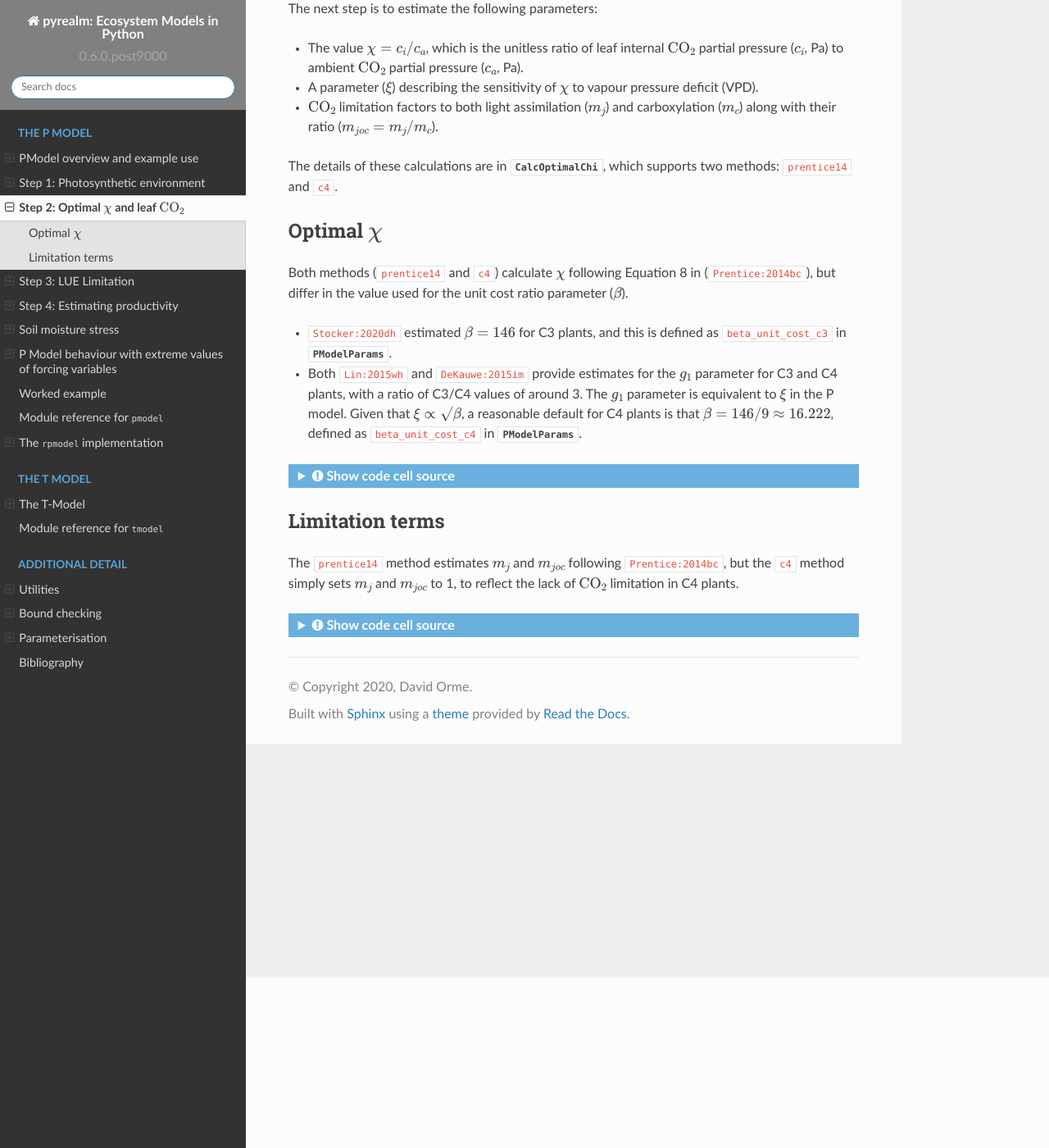
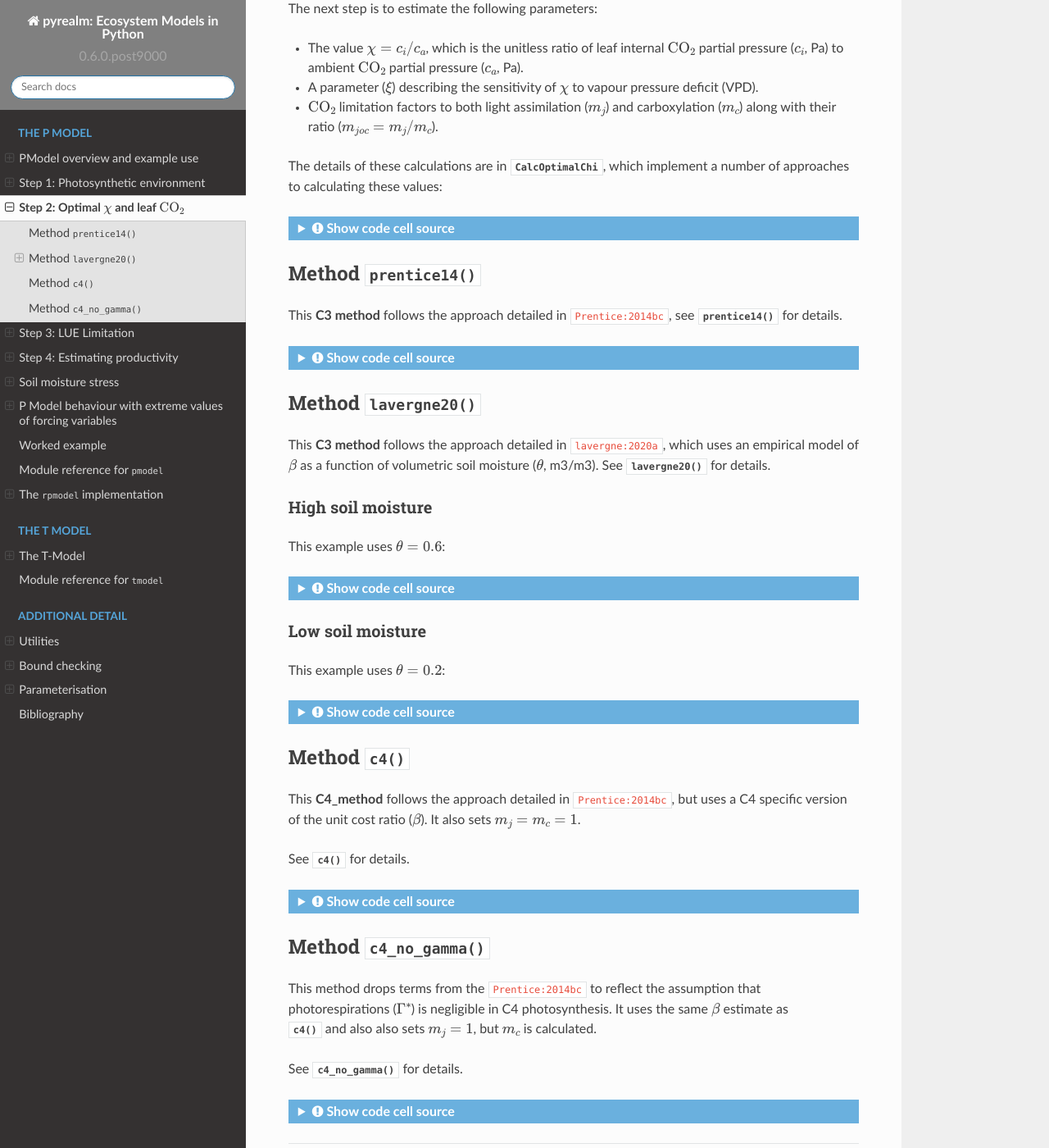
Before and after one commit to ImperialCollegeLondon/pyrealm, a Sphinx documentation site: the page built from source/pmodel/optimal_chi.md, in a window 1280 px wide and 1400 px high, scrolled down 208 px. Shown: the whole window at 82% size. Built offline with Sphinx 7.4.7 and the Read the Docs theme 2.0.0, drawn with Linux system fonts in a browser that asks for light colours; cross-references to code outside the pages are shown as plain code.

Commit message:
Updated optimal_chi.md docs to show new methods and updated other docs using c4 argument to PModel

````diff
--- a/source/pmodel/optimal_chi.md
+++ b/source/pmodel/optimal_chi.md
@@ -1,9 +1,11 @@
 ---
 jupytext:
-  formats: md:myst
+  formats: ipynb,md:myst
   text_representation:
     extension: .md
     format_name: myst
+    format_version: 0.13
+    jupytext_version: 1.11.5
 kernelspec:
   display_name: Python 3
   language: python
@@ -23,27 +25,11 @@ The next step is to estimate the following parameters:
   carboxylation ($m_c$) along with their ratio ($m_{joc} = m_j / m_c$).
 
 The details of these calculations are in {class}`~pyrealm.pmodel.CalcOptimalChi`,
-which supports two methods: `prentice14` and `c4`.
+which implement a number of approaches to calculating these values:
 
-## Optimal $\chi$
+```{code-cell} ipython3
+:tags: [hide-input]
 
-Both methods (`prentice14` and `c4`) calculate $\chi$ following Equation 8 in
-({cite}`Prentice:2014bc`), but differ in the value used for the unit cost
-ratio parameter ($\beta$).
-
-*  {cite}`Stocker:2020dh` estimated $\beta = 146$ for C3 plants, and this is
-   defined as `beta_unit_cost_c3` in {class}`~pyrealm.param_classes.PModelParams`.
-
-*  Both {cite}`Lin:2015wh` and {cite}`DeKauwe:2015im` provide estimates for the
-    $g_1$ parameter for C3 and C4 plants, with a ratio of C3/C4 values of around
-    3. The $g_1$ parameter is equivalent to $\xi$ in the P model. Given that
-    $\xi \propto \surd\beta$, a reasonable default for C4 plants is that $\beta
-    = 146 / 9 \approx 16.222$, defined as  `beta_unit_cost_c4` in
-    {class}`~pyrealm.param_classes.PModelParams`.
-
-
-```{code-cell} python
-:tags: [hide-input]
 from itertools import product
 from pyrealm import pmodel
 import numpy as np
@@ -67,110 +53,142 @@ tc_4d, patm_4d, vpd_4d, co2_4d = np.meshgrid(tc_1d, patm_1d, vpd_1d, co2_1d)
 # Calculate the photosynthetic environment
 pmodel_env = pmodel.PModelEnvironment(tc=tc_4d, patm=patm_4d,vpd=vpd_4d, co2=co2_4d)
 
-# Run the P Models
-pmodel_c3 = pmodel.PModel(pmodel_env)
-pmodel_c4 = pmodel.PModel(pmodel_env, c4=True)
+# A plotter function for a model
+def plot_opt_chi(mod):
 
-# Create line plots of optimal chi
+    # Create a list of combinations and line formats
+    # (line col: PATM, style: CO2, marker used for VPD)
 
-# Create a list of combinations and line formats
-# (line col: PATM, style: CO2, marker used for VPD)
+    idx_vals = {'vpd': zip([0, 1], vpd_1d),
+                'patm': zip([0, 1], patm_1d),
+                'co2': zip([0, 1], co2_1d)}
 
-idx_vals = {'vpd': zip([0, 1], vpd_1d),
-            'patm': zip([0, 1], patm_1d),
-            'co2': zip([0, 1], co2_1d)}
+    idx_combos = list(product(*idx_vals.values()))
+    line_formats = ['r-','r--','b-', 'b--'] * 2
 
-idx_combos = list(product(*idx_vals.values()))
-line_formats = ['r-','r--','b-', 'b--'] * 2
+    # Create side by side subplots
+    fig, (ax1, ax2, ax3) = pyplot.subplots(1, 3, figsize=(16, 5))
 
-# Create side by side subplots
-fig, (ax1, ax2) = pyplot.subplots(1, 2, figsize=(12, 5), sharey=True)
+    # Loop over the variables
+    for ax, var, label in ((ax1, 'chi', 'Optimal $\chi$'),
+                           (ax2, 'mj', '$m_j$'),
+                           (ax3, 'mc', '$m_c$')):
 
-# Loop over the combinations for c3 and c4 models
-for ((vdx, vvl), (pdx,pvl), (cdx, cvl)), lfmt in zip(idx_combos, line_formats):
+        # Get the variable to be plotted
+        var_values = getattr(mod.optchi, var)
 
-    ax1.plot(tc_1d, pmodel_c3.optchi.chi[pdx, :, vdx, cdx], lfmt)
-    ax2.plot(tc_1d, pmodel_c4.optchi.chi[pdx, :, vdx, cdx], lfmt)
+        # Plot line combinations
+        for ((vdx, vvl), (pdx,pvl), (cdx, cvl)), lfmt in zip(idx_combos, line_formats):
 
+            ax.plot(tc_1d, var_values[pdx, :, vdx, cdx], lfmt)
 
-# Add markers to note the two VPD inputs
-for vdx, mrkr in zip([0, 1], ['o', '^']):
-    for ax, mod in zip([ax1, ax2], [pmodel_c3, pmodel_c4]):
+        # Annotate graph and force common y limits
+        ax.set_title(f'Variation in {label}')
+        ax.set_xlabel('Temperature °C')
+        ax.set_ylabel(label)
+        ax.set_ylim([-0.02,1.02])
 
-        mean_chi_at_low_end = mod.optchi.chi[:, 0, vdx, :].mean()
-        ax.scatter(tc_1d[0] - 2, mean_chi_at_low_end, marker=mrkr,
-                   s=60, c='none', edgecolor='black')
+        # Add markers to note the two VPD inputs
+        for vdx, mrkr in zip([0, 1], ['o', '^']):
 
+            mean_at_min_temp = var_values[:, 0, vdx, :].mean()
+            ax.scatter(tc_1d[0] - 2, mean_at_min_temp, marker=mrkr,
+                       s=60, c='none', edgecolor='black')
 
-ax1.set_title('C3 variation in optimal $\chi$')
-ax2.set_title('C4 variation in optimal $\chi$')
+    # create a legend showing the combinations
+    blnk = Line2D([], [], color='none')
+    rd = Line2D([], [], linestyle='-', color='r')
+    bl = Line2D([], [], linestyle='-', color='b')
+    sld = Line2D([], [], linestyle='-', color='k')
+    dsh = Line2D([], [], linestyle='--', color='k')
+    circ = Line2D([], [], marker='o', linestyle='', markersize=10,
+                  markeredgecolor='k', markerfacecolor='none')
+    trng = Line2D([], [], marker='^', linestyle='', markersize=10,
+                  markeredgecolor='k', markerfacecolor='none')
 
-for this_ax in (ax1, ax2):
-    this_ax.set_xlabel('Temperature °C')
-    this_ax.set_ylabel('Optimal $\chi$')
+    ax1.legend([blnk, blnk, blnk, rd, sld, circ, bl, dsh, trng ],
+              ['patm', 'co2', 'vpd',
+                f"{patm_1d[0]} Pa", f"{co2_1d[0]} ppm", f"{vpd_1d[0]} Pa",
+                f"{patm_1d[1]} Pa", f"{co2_1d[1]} ppm", f"{vpd_1d[1]} Pa"
+                ],
+              ncol=3, loc='upper left', frameon=False);
 
-# create a legend showing the combinations
-blnk = Line2D([], [], color='none')
-rd = Line2D([], [], linestyle='-', color='r')
-bl = Line2D([], [], linestyle='-', color='b')
-sld = Line2D([], [], linestyle='-', color='k')
-dsh = Line2D([], [], linestyle='--', color='k')
-circ = Line2D([], [], marker='o', linestyle='', markersize=10,
-              markeredgecolor='k', markerfacecolor='none')
-trng = Line2D([], [], marker='^', linestyle='', markersize=10,
-              markeredgecolor='k', markerfacecolor='none')
-
-ax2.legend([blnk, blnk, blnk, rd, sld, circ, bl, dsh, trng ],
-           ['patm', 'co2', 'vpd',
-            f"{patm_1d[0]} Pa", f"{co2_1d[0]} ppm", f"{vpd_1d[0]} Pa",
-            f"{patm_1d[1]} Pa", f"{co2_1d[1]} ppm", f"{vpd_1d[1]} Pa"
-            ],
-           ncol=3, loc='upper left', frameon=False)
-pyplot.show()
+    #pyplot.tight_layout();
 ```
 
-## Limitation terms
+## Method {meth}`~pyrealm.pmodel.CalcOptimalChi.prentice14`
 
-The `prentice14` method estimates $m_j$ and $m_{joc}$ following {cite}`Prentice:2014bc`,
-but the `c4` method simply sets $m_j$ and $m_{joc}$ to 1, to reflect the lack
-of $\ce{CO2}$ limitation in C4 plants.
+This **C3 method** follows the approach detailed in {cite}`Prentice:2014bc`, see
+{meth}`~pyrealm.pmodel.CalcOptimalChi.prentice14` for details.
 
+```{code-cell} ipython3
+:tags: [hide-input]
+# Run the P Model and plot predictions
+pmodel_c3 = pmodel.PModel(pmodel_env, method_optchi='prentice14')
+plot_opt_chi(pmodel_c3)
+```
 
-```{code-cell} python
+## Method {meth}`~pyrealm.pmodel.CalcOptimalChi.lavergne20`
+
+This **C3 method** follows the approach detailed in {cite}`lavergne:2020a`,
+which uses an empirical model of $\beta$ as a function of volumetric soil
+moisture ($\theta$, m3/m3). See
+{meth}`~pyrealm.pmodel.CalcOptimalChi.lavergne20` for details.
+
+### High soil moisture
+
+This example uses $\theta = 0.6$:
+
+```{code-cell} ipython3
 :tags: [hide-input]
+pmodel_env_th06 = pmodel.PModelEnvironment(tc=tc_4d, patm=patm_4d,vpd=vpd_4d,
+                                            co2=co2_4d, theta=0.6)
+# Run the P Model and plot predictions
+pmodel_lav_th06 = pmodel.PModel(pmodel_env_th06, method_optchi='lavergne20')
+plot_opt_chi(pmodel_lav_th06)
+```
 
-# Create side by side subplots for mj, mjoc
-fig, (ax1, ax2) = pyplot.subplots(1, 2, figsize=(12, 5))
+### Low soil moisture
 
-# Loop over the combinations for c3 and c4 models
-for ((vdx, vvl), (pdx,pvl), (cdx, cvl)), lfmt in zip(idx_combos, line_formats):
+This example uses $\theta = 0.2$:
 
-    ax1.plot(tc_1d, pmodel_c3.optchi.mj[pdx, :, vdx, cdx], lfmt)
-    ax2.plot(tc_1d, pmodel_c3.optchi.mjoc[pdx, :, vdx, cdx], lfmt)
+```{code-cell} ipython3
+:tags: [hide-input]
+pmodel_env_th02 = pmodel.PModelEnvironment(tc=tc_4d, patm=patm_4d,vpd=vpd_4d,
+                                            co2=co2_4d, theta=0.2)
+# Run the P Model and plot predictions
+pmodel_lav_th02 = pmodel.PModel(pmodel_env_th02, method_optchi='lavergne20')
+plot_opt_chi(pmodel_lav_th02)
+```
 
+## Method {meth}`~pyrealm.pmodel.CalcOptimalChi.c4`
 
-# Add markers to note the two VPD inputs
-for vdx, mrkr in zip([0, 1], ['o', '^']):
-    for ax, mod in zip([ax1, ax2], [pmodel_c3.optchi.mj, pmodel_c3.optchi.mjoc]):
+This **C4_method** follows the approach detailed in {cite}`Prentice:2014bc`, but
+uses a C4 specific version of the unit cost ratio ($\beta$). It also sets
+$m_j = m_c = 1$.
 
-        mean_val_at_low_end = mod[:, 0, vdx, :].mean()
-        ax.scatter(tc_1d[0] - 2, mean_val_at_low_end, marker=mrkr,
-                   s=60, c='none', edgecolor='black')
+See {meth}`~pyrealm.pmodel.CalcOptimalChi.c4` for details.
 
-for this_ax, var in zip((ax1, ax2), ('$m_{j}$', '$m_{joc}$')):
-    this_ax.set_xlabel('Temperature °C')
-    this_ax.set_ylabel(var)
-    this_ax.set_title('C3 variation in ' + var)
+```{code-cell} ipython3
+:tags: [hide-input]
+# Run the P Model and plot predictions
+pmodel_c4 = pmodel.PModel(pmodel_env, method_optchi='c4')
+plot_opt_chi(pmodel_c4)
+```
 
-# Add a legend showing the combinations
+## Method {meth}`~pyrealm.pmodel.CalcOptimalChi.c4_no_gamma`
 
-ax2.legend([blnk, blnk, blnk, rd, sld, circ, bl, dsh, trng ],
-           ['patm', 'co2', 'vpd',
-            f"{patm_1d[0]} Pa", f"{co2_1d[0]} ppm", f"{vpd_1d[0]} Pa",
-            f"{patm_1d[1]} Pa", f"{co2_1d[1]} ppm", f"{vpd_1d[1]} Pa"
-            ],
-           ncol=3, loc='upper left', frameon=False)
+This method drops terms from the {cite}`Prentice:2014bc` to reflect the
+assumption that photorespirations ($\Gamma^\ast$) is negligible in C4
+photosynthesis. It uses the same $\beta$ estimate as
+{meth}`~pyrealm.pmodel.CalcOptimalChi.c4` and also also sets $m_j = 1$, but
+$m_c$ is calculated.
 
-pyplot.show()
+See {meth}`~pyrealm.pmodel.CalcOptimalChi.c4_no_gamma` for details.
 
+```{code-cell} ipython3
+:tags: [hide-input]
+# Run the P Model and plot predictions
+pmodel_c4 = pmodel.PModel(pmodel_env, method_optchi='c4_no_gamma')
+plot_opt_chi(pmodel_c4)
 ```
````
Also changed, not shown: source/pmodel/envt_variation_outputs.md (+2 -2 lines).
